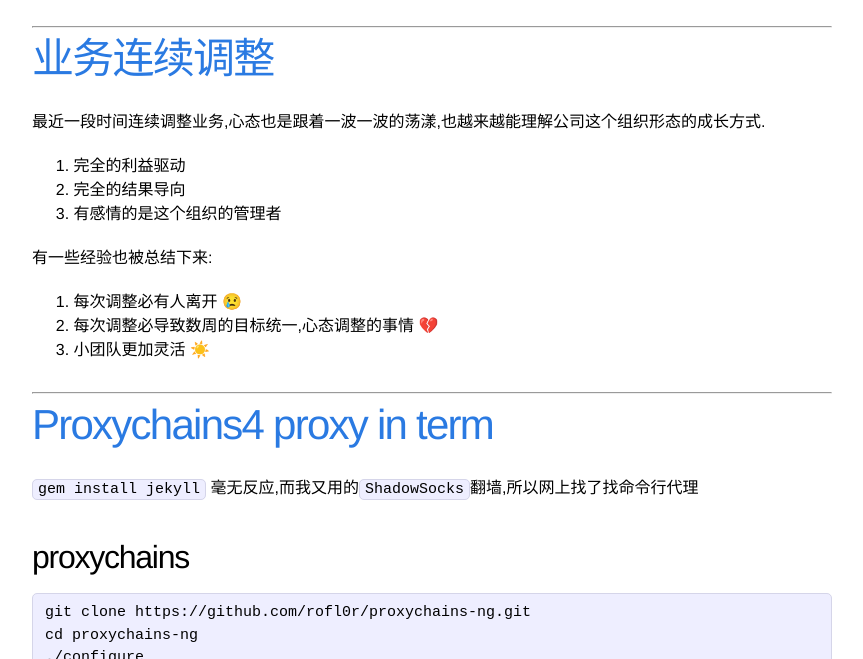
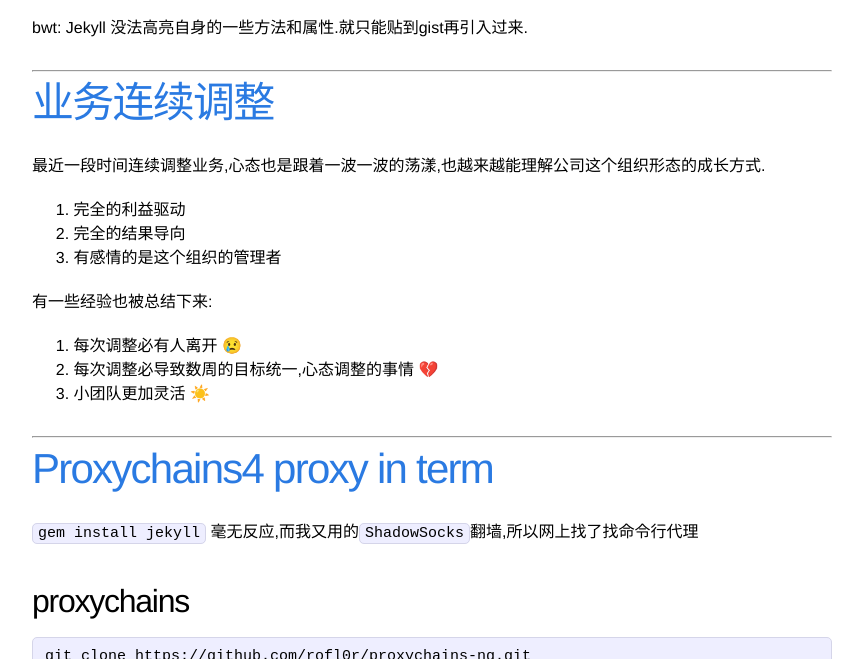
Before and after one commit to zhuixinjian/zhuixinjian.github.io, a Jekyll site: the page built from index.html, in a window 1280 px wide and 900 px high, scrolled down 1136 px, cut to the strip 241-900 px from the top of the window. Shown: the whole strip, without its empty margins (208-1071 px from the left). Built offline with Jekyll 4.4.1, drawn with Linux system fonts in a browser that asks for light colours; emoji names are drawn with the system emoji font; Markdown is read by kramdown in place of the engine named in the settings; the list of posts is cut into pages by our own code.

Commit message:
add _drafts

```diff
--- a/_posts/2015-07-30-google-webfont-api.markdown
+++ b/_posts/2015-07-30-google-webfont-api.markdown
@@ -69,6 +69,8 @@ style: |
 
 {% gist zhuixinjian/7747aab59d9b8183fee7 %}
 
+bwt: Jekyll 没法高亮自身的一些方法和属性.就只能贴到gist再引入过来.
+
 
 [1]: https://developers.google.com/fonts/docs/getting_started?csw=1#Quick_Start
 [2]: http://jekyllrb.com/
```
Also changed, not shown: _drafts/2015-07-31-resource-sharing.markdown (added), 1 other file.
